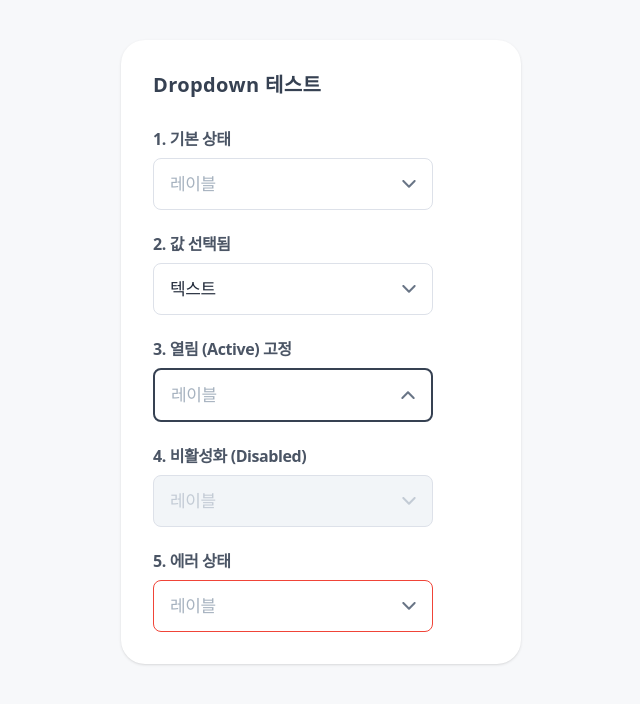
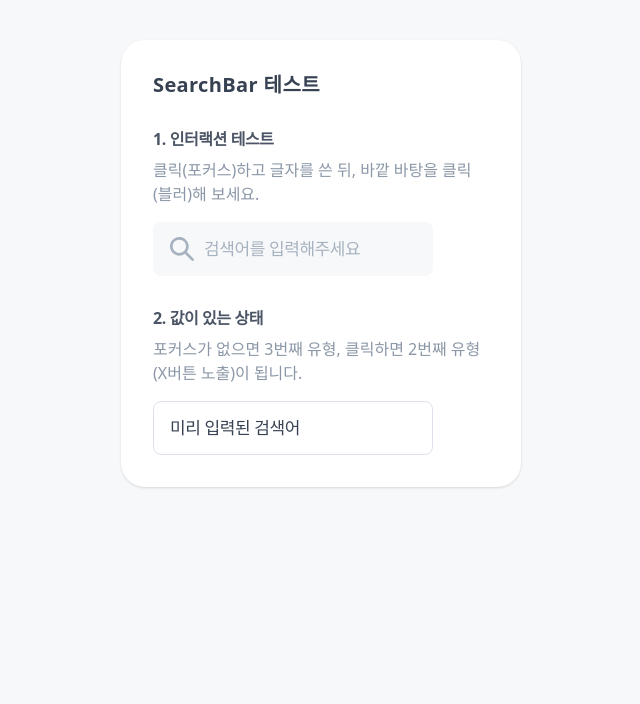
Before and after one commit to sai-art-therapy/frontend, a React (Vite) app: page / in a window 1280 px wide. Shown: the top 704 px of the page, without its empty margins (319-959 px from the left). Built offline with nearby package versions, Linux system fonts and the light colour scheme.

Commit message:
[Feat] 서치바 공통 컴포넌트 구현

```diff
--- a/src/App.tsx
+++ b/src/App.tsx
@@ -1,60 +1,46 @@
 import { useState } from "react";
-import { Dropdown } from "./components/common/Dropdown";
+import { SearchBar } from "./components/common/SearchBar";
 
 function App() {
-  const [isOpen1, setIsOpen1] = useState(false);
-  const [isOpen2, setIsOpen2] = useState(false);
+  const [searchText1, setSearchText1] = useState("");
+  const [searchText2, setSearchText2] = useState("미리 입력된 검색어");
 
   return (
     <div className="flex min-h-screen flex-col items-center bg-grey-50 p-10">
       <div className="flex w-full max-w-[400px] flex-col gap-8 rounded-lg bg-white p-8 shadow-sm">
         <h2 className="text-title-3 font-bold text-grey-800">
-          Dropdown 테스트
+          SearchBar 테스트
         </h2>
 
-        <div className="flex flex-col gap-6">
+        <div className="flex flex-col gap-8">
           <div className="flex flex-col gap-2">
             <label className="text-body-2 font-semibold text-grey-700">
-              1. 기본 상태
+              1. 인터랙션 테스트
             </label>
-            <Dropdown
-              placeholder="레이블"
-              isOpen={isOpen1}
-              onClick={() => setIsOpen1(!isOpen1)}
+            <p className="text-caption text-grey-500 mb-2">
+              클릭(포커스)하고 글자를 쓴 뒤, 바깥 바탕을 클릭(블러)해 보세요.
+            </p>
+            <SearchBar
+              value={searchText1}
+              onChange={(e) => setSearchText1(e.target.value)}
+              onClear={() => setSearchText1("")}
+              placeholder="검색어를 입력해주세요"
             />
           </div>
 
           <div className="flex flex-col gap-2">
             <label className="text-body-2 font-semibold text-grey-700">
-              2. 값 선택됨
+              2. 값이 있는 상태
             </label>
-            <Dropdown
-              value="텍스트"
-              placeholder="레이블"
-              isOpen={isOpen2}
-              onClick={() => setIsOpen2(!isOpen2)}
+            <p className="text-caption text-grey-500 mb-2">
+              포커스가 없으면 3번째 유형, 클릭하면 2번째 유형(X버튼 노출)이
+              됩니다.
+            </p>
+            <SearchBar
+              value={searchText2}
+              onChange={(e) => setSearchText2(e.target.value)}
+              onClear={() => setSearchText2("")}
             />
-          </div>
-
-          <div className="flex flex-col gap-2">
-            <label className="text-body-2 font-semibold text-grey-700">
-              3. 열림 (Active) 고정
-            </label>
-            <Dropdown placeholder="레이블" isOpen={true} />
-          </div>
-
-          <div className="flex flex-col gap-2">
-            <label className="text-body-2 font-semibold text-grey-700">
-              4. 비활성화 (Disabled)
-            </label>
-            <Dropdown placeholder="레이블" disabled={true} />
-          </div>
-
-          <div className="flex flex-col gap-2">
-            <label className="text-body-2 font-semibold text-grey-700">
-              5. 에러 상태
-            </label>
-            <Dropdown placeholder="레이블" isError={true} />
           </div>
         </div>
       </div>
--- a/src/components/common/SearchBar.tsx
+++ b/src/components/common/SearchBar.tsx
@@ -0,0 +1,115 @@
+import React, { type InputHTMLAttributes, useState } from "react";
+import searchIcon from "../../assets/icons/common/search.svg?url";
+import closeIcon from "../../assets/icons/common/close.svg?url";
+
+export interface SearchBarProps extends Omit<
+  InputHTMLAttributes<HTMLInputElement>,
+  "className"
+> {
+  onClear?: () => void;
+}
+
+export const SearchBar: React.FC<SearchBarProps> = ({
+  value,
+  onChange,
+  onClear,
+  placeholder = "검색어를 입력해주세요",
+  onFocus,
+  onBlur,
+  ...props
+}) => {
+  const [isFocused, setIsFocused] = useState(false);
+  const hasText = value !== undefined && String(value).length > 0;
+
+  const handleFocus = (e: React.FocusEvent<HTMLInputElement>) => {
+    setIsFocused(true);
+    if (onFocus) onFocus(e);
+  };
+
+  const handleBlur = (e: React.FocusEvent<HTMLInputElement>) => {
+    setIsFocused(false);
+    if (onBlur) onBlur(e);
+  };
+
+  const getType = () => {
+    if (isFocused) return 2;
+    if (hasText) return 3;
+    return 1;
+  };
+
+  const type = getType();
+
+  const getContainerClasses = () => {
+    if (type === 1) {
+      return "flex-row px-[16px] py-[14px] bg-grey-50 border border-transparent items-center";
+    }
+    if (type === 2) {
+      return "flex-row px-[11px] py-[15px] bg-white border-grey-800 items-center";
+    }
+    return "flex-col px-[16px] py-[15px] bg-white border-grey-200 justify-center items-start";
+  };
+
+  const getTextClasses = () => {
+    if (type === 1) return "text-grey-400 placeholder:text-grey-400";
+    return "text-grey-800 placeholder:text-grey-400";
+  };
+
+  return (
+    <div
+      className={`flex w-[280px] gap-[10px] rounded-sm border border-solid transition-all box-border ${getContainerClasses()}`}
+    >
+      {type === 1 && (
+        <div className="flex h-[24px] w-[24px] shrink-0 items-center justify-center text-grey-400">
+          <div
+            className="h-full w-full bg-current"
+            style={{
+              maskImage: `url("${searchIcon}")`,
+              WebkitMaskImage: `url("${searchIcon}")`,
+              maskSize: "contain",
+              WebkitMaskSize: "contain",
+              maskPosition: "center",
+              WebkitMaskPosition: "center",
+              maskRepeat: "no-repeat",
+              WebkitMaskRepeat: "no-repeat",
+            }}
+          />
+        </div>
+      )}
+
+      <input
+        value={value}
+        onChange={onChange}
+        onFocus={handleFocus}
+        onBlur={handleBlur}
+        placeholder={placeholder}
+        className={`flex-1 w-full bg-transparent p-0 outline-none text-body-1 ${getTextClasses()}`}
+        {...props}
+      />
+
+      {type === 2 && hasText && (
+        <button
+          type="button"
+          onMouseDown={(e) => {
+            e.preventDefault();
+            if (onClear) onClear();
+          }}
+          className="flex h-[24px] w-[24px] shrink-0 items-center justify-center text-grey-300 transition-colors hover:text-grey-800"
+        >
+          <div
+            className="h-full w-full bg-current"
+            style={{
+              maskImage: `url("${closeIcon}")`,
+              WebkitMaskImage: `url("${closeIcon}")`,
+              maskSize: "contain",
+              WebkitMaskSize: "contain",
+              maskPosition: "center",
+              WebkitMaskPosition: "center",
+              maskRepeat: "no-repeat",
+              WebkitMaskRepeat: "no-repeat",
+            }}
+          />
+        </button>
+      )}
+    </div>
+  );
+};
```
